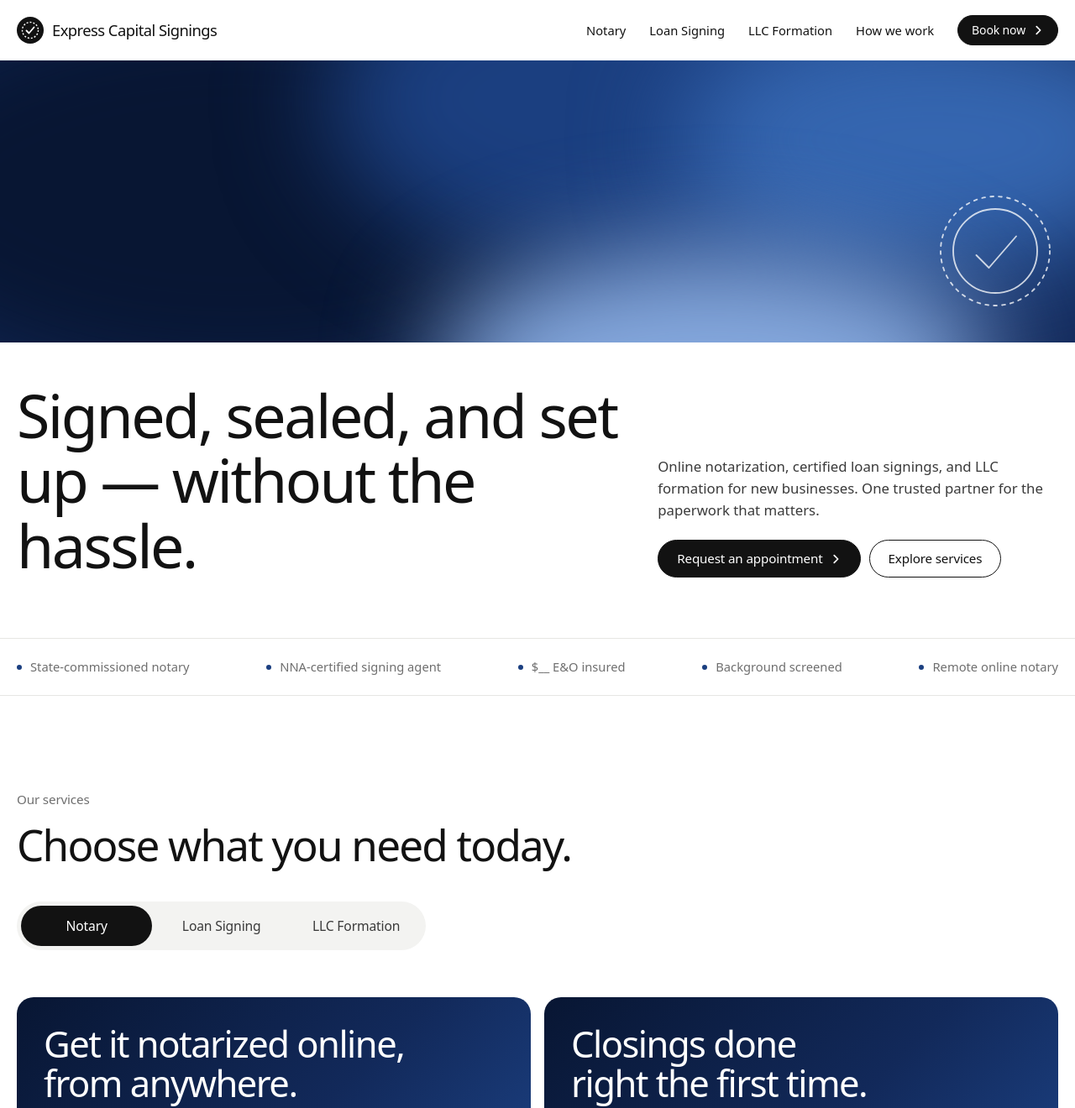
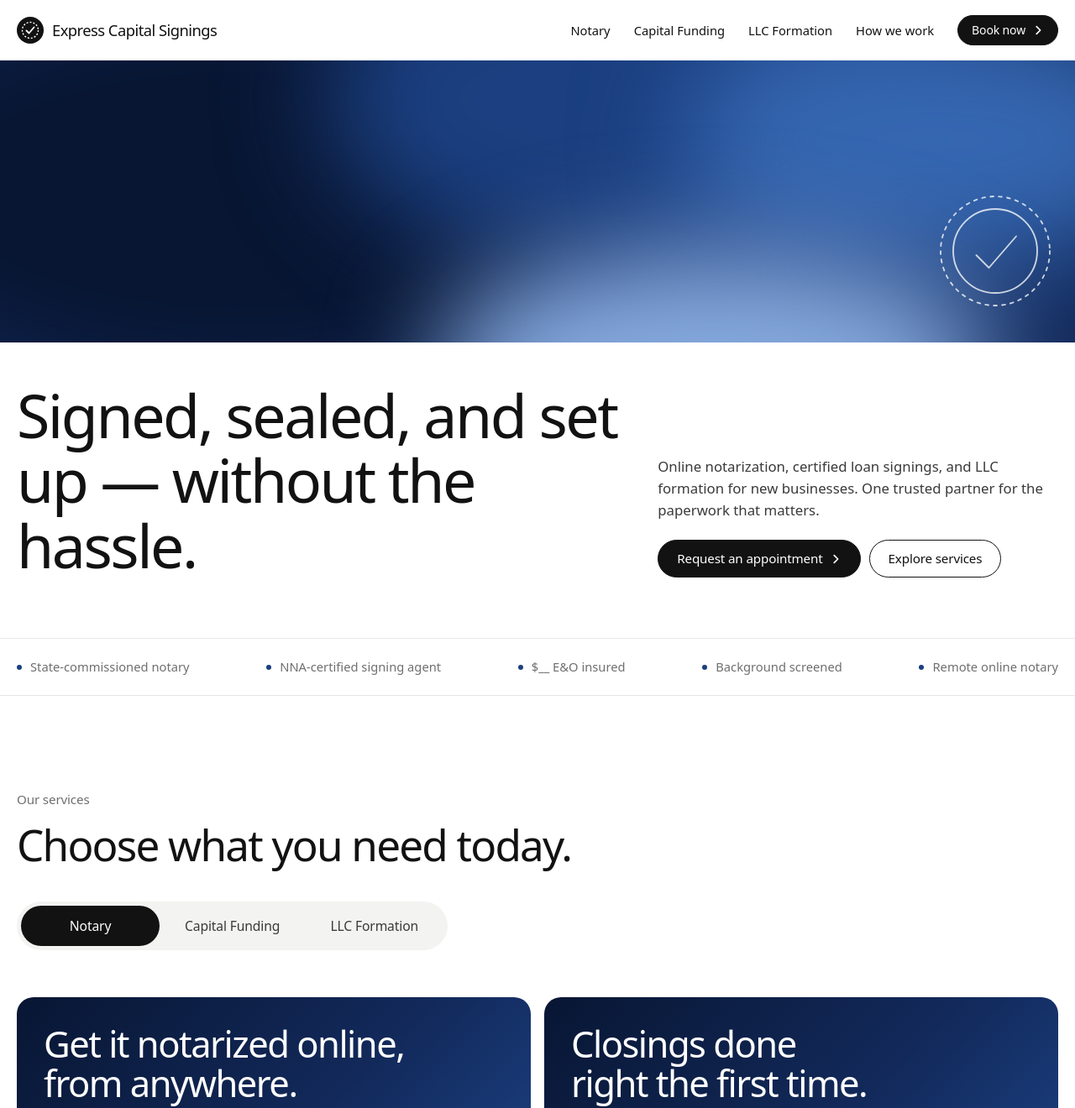
Before and after one commit to Iconicbro/Notary-Site, a plain HTML site: page index.html in a window 1280 px wide. Shown: the top 1320 px of the page at 84% size. Drawn offline with Linux system fonts and the light colour scheme.

Commit message:
Rename Loan Signing tab to Capital Funding
Co-Authored-By: Claude Opus 5.5 <noreply@anthropic.com>

```diff
--- a/index.html
+++ b/index.html
@@ -33,7 +33,7 @@
       </a>
       <nav class="header-nav" aria-label="Primary">
         <a href="#notary">Notary</a>
-        <a href="#loan-signing">Loan Signing</a>
+        <a href="#capital-funding">Capital Funding</a>
         <a href="#llc-formation">LLC Formation</a>
         <a href="#how-we-work">How we work</a>
         <a class="btn btn-dark btn-small" href="#request">Book now
@@ -91,7 +91,7 @@
 
         <div class="tabs" role="tablist" aria-label="Our services">
           <button class="tab" role="tab" id="tab-notary" aria-controls="panel-notary" aria-selected="true" data-slug="notary">Notary</button>
-          <button class="tab" role="tab" id="tab-loan" aria-controls="panel-loan" aria-selected="false" tabindex="-1" data-slug="loan-signing">Loan Signing</button>
+          <button class="tab" role="tab" id="tab-loan" aria-controls="panel-loan" aria-selected="false" tabindex="-1" data-slug="capital-funding">Capital Funding</button>
           <button class="tab" role="tab" id="tab-llc" aria-controls="panel-llc" aria-selected="false" tabindex="-1" data-slug="llc-formation">LLC Formation</button>
         </div>
 
@@ -347,7 +347,7 @@
         <p class="footer-mark">Express Capital Signings</p>
         <nav class="footer-nav" aria-label="Footer">
           <a href="#notary">Notary</a>
-          <a href="#loan-signing">Loan Signing</a>
+          <a href="#capital-funding">Capital Funding</a>
           <a href="#llc-formation">LLC Formation</a>
           <a href="#request">Contact</a>
           <a href="privacy.html">Privacy</a>
```
Also changed, not shown: 1 other file.
